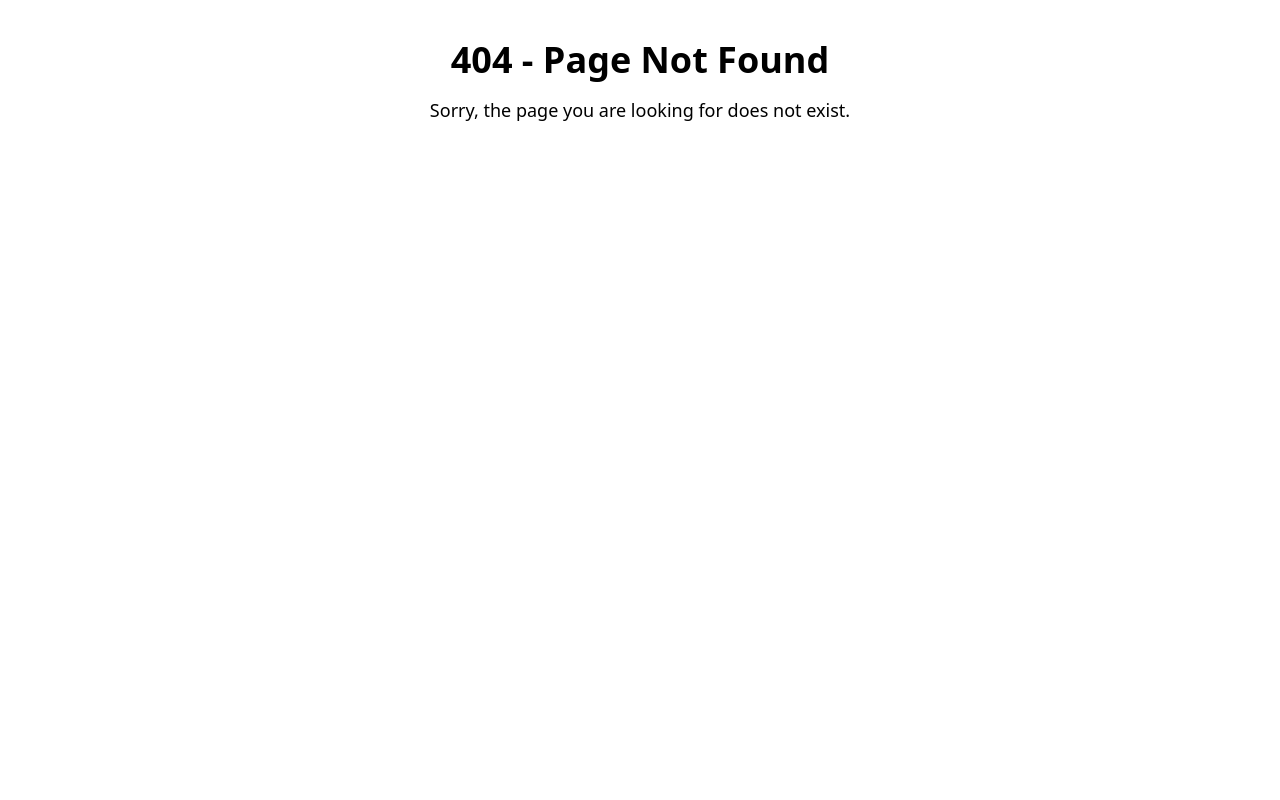
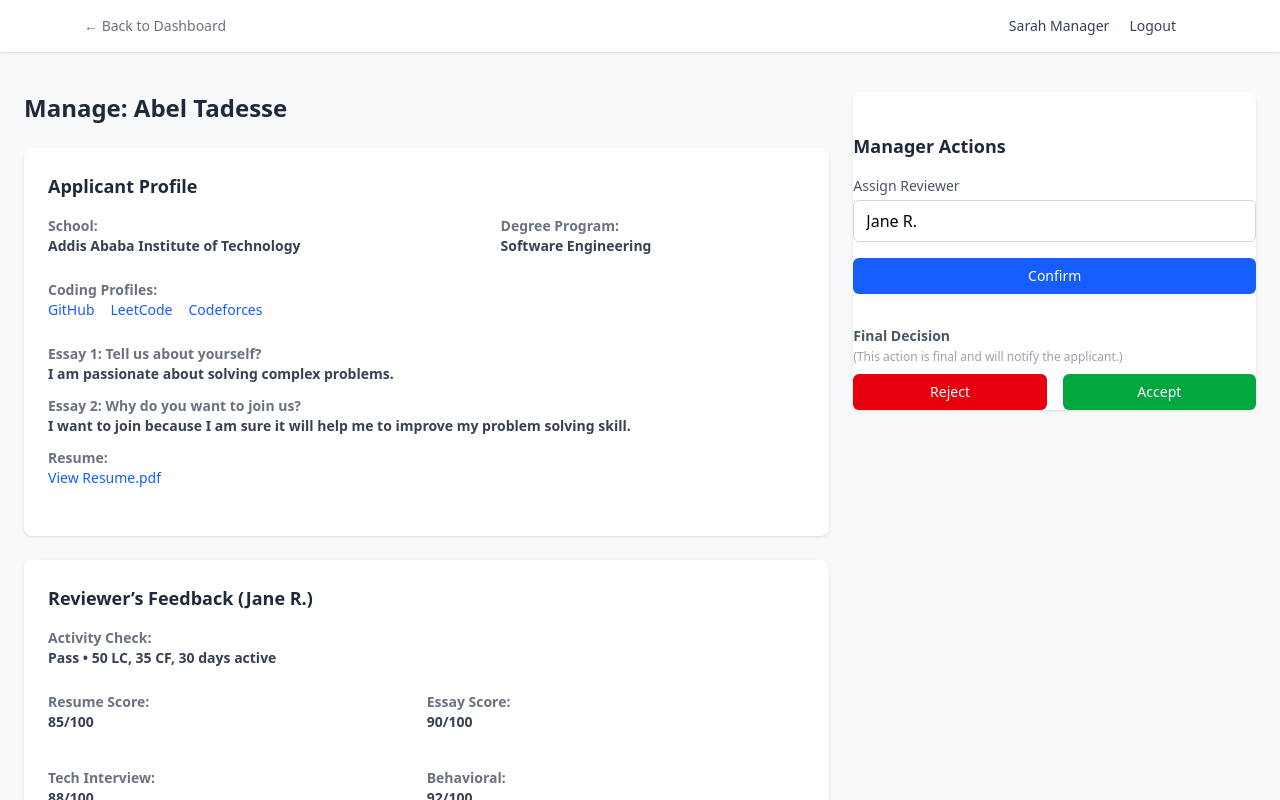
Before and after one commit to sidocoder/a2sv-starter--project-g69, a Next.js app: page /manager/abel-tadesse in a window 1280 px wide. Before the commit this address had no page. Shown: the top 800 px of the page. Built offline with nearby package versions, Linux system fonts and the light colour scheme.

Commit message:
manager detail page

```diff
--- /dev/null
+++ b/src/app/manager/[id]/page.tsx
@@ -0,0 +1,143 @@
+import Link from "next/link";
+
+export default function ManagerDetailPage() {
+  return (
+    <div className="min-h-screen bg-[#F8F9FB] flex flex-col">
+      {/* Top Navigation */}
+      <div className="flex justify-between items-center  bg-white px-6 py-4 shadow">
+        <Link href="/manager" className="text-sm pl-15 text-gray-500 hover:underline">
+          ← Back to Dashboard
+        </Link>
+        <div className="text-sm text-gray-700  pr-20 flex items-center">
+          <p className="mr-5">Sarah Manager</p>
+          <button className="hover:underline">Logout</button>
+        </div>
+      </div>
+
+      {/* Main Content */}
+      <main className="flex-1 px-6 py-10 flex flex-col lg:flex-row gap-6 max-w-7xl mx-auto w-full">
+        {/* Left Column */}
+        <div className="flex flex-col w-full lg:w-2/3 gap-6">
+          <h2 className="text-2xl font-semibold text-gray-800">Manage: Abel Tadesse</h2>
+
+          {/* Applicant Profile */}
+          <div className="bg-white p-6 rounded-lg shadow space-y-4">
+            <h3 className="text-lg font-semibold text-gray-800">Applicant Profile</h3>
+
+            <div className="text-sm text-gray-700 space-y-3">
+              <div className="flex items-center space-x-50 mb-6">
+                <div>
+                <p className="text-gray-500 font-semibold">School:</p>
+                <p className="font-semibold">Addis Ababa Institute of Technology</p>
+                </div>
+                 <div>
+                <p className="text-gray-500 font-semibold">Degree Program:</p>
+                <p className=" font-semibold">Software Engineering</p>
+              </div>
+              </div>
+
+              <div className="mb-6">
+                <p className="text-gray-500 font-semibold">Coding Profiles:</p>
+                <div className="space-x-4">
+                  <a href="#" className="text-blue-600">GitHub</a>
+                  <a href="#" className="text-blue-600">LeetCode</a>
+                  <a href="#" className="text-blue-600">Codeforces</a>
+                </div>
+              </div>
+              <div>
+                <p className="text-gray-500 font-semibold">Essay 1: Tell us about yourself?</p>
+                <p className="font-semibold">I am passionate about solving complex problems.</p>
+              </div>
+              <div>
+                <p className="text-gray-500 font-semibold">Essay 2: Why do you want to join us?</p>
+                <p className="font-semibold">I want to join because I am sure it will help me to improve my problem solving skill.</p>
+              </div>
+              <div className="mb-6">
+                <p className="text-gray-500 font-semibold">Resume:</p>
+                <p className="">
+                  <a href="#" className="text-blue-600">View Resume.pdf</a>
+                </p>
+              </div>
+            </div>
+          </div>
+
+          {/* Reviewer Feedback */}
+          <div className="bg-white p-6 rounded-lg shadow space-y-4">
+            <h3 className="text-lg font-semibold text-gray-800">Reviewer’s Feedback (Jane R.)</h3>
+
+            <div className="text-sm text-gray-700 space-y-3">
+              <div className="mb-6">
+                <p className="text-gray-500 font-semibold">Activity Check:</p>
+                <p className="font-semibold">Pass • 50 LC, 35 CF, 30 days active</p>
+              </div>
+
+              <div className="grid grid-cols-2 gap-y-3 text-sm">
+                <div className="mb-6">
+                  <p className="text-gray-500 font-semibold">Resume Score:</p>
+                  <p className="font-semibold">85/100</p>
+                </div>
+                <div className="mb-6">
+                  <p className="text-gray-500 font-semibold">Essay Score:</p>
+                  <p className="font-semibold">90/100</p>
+                </div>
+                <div className="mb-6">
+                  <p className="text-gray-500 font-semibold">Tech Interview:</p>
+                  <p className="font-semibold">88/100</p>
+                </div>
+                <div className="mb-6">
+                  <p className="text-gray-500 font-semibold">Behavioral:</p>
+                  <p className="font-semibold">92/100</p>
+                </div>
+              </div>
+
+              <div className="mb-6">
+                <p className="text-gray-500 font-semibold">Interviewer Notes:</p>
+                <p className="font-semibold">Strong candidate with excellent problem-solving skills.</p>
+              </div>
+            </div>
+          </div>
+        </div>
+
+        {/* Right Column (Manager Actions) */}
+        <div className="w-full lg:w-1/3">
+          <div className="bg-white pt-10 rounded-lg shadow flex flex-col space-y-8">
+            {/* Section 1: Assign Reviewer */}
+            <div>
+              <h3 className="text-lg font-semibold text-gray-800 mb-4">Manager Actions</h3>
+              <label className="text-sm text-gray-600 block mb-1">Assign Reviewer</label>
+              <input
+                type="text"
+                value="Jane R."
+                className="w-full px-3 py-2 border border-gray-300 rounded-md focus:outline-none focus:ring-2 focus:ring-blue-500"
+              />
+              <button className="mt-4 w-full bg-blue-600 hover:bg-blue-700 text-white py-2 rounded-md text-sm font-medium">
+                Confirm
+              </button>
+            </div>
+
+            {/* Section 2: Final Decision */}
+            <div>
+              <p className="text-sm text-gray-600 mb-2">
+                <strong>Final Decision</strong><br />
+                <span className="text-xs text-gray-400">(This action is final and will notify the applicant.)</span>
+              </p>
+              <div className="flex gap-4 mt-2">
+                <button className="flex-1 bg-red-600 hover:bg-red-700 text-white py-2 rounded-md text-sm font-medium">
+                  Reject
+                </button>
+                <button className="flex-1 bg-green-600 hover:bg-green-700 text-white py-2 rounded-md text-sm font-medium">
+                  Accept
+                </button>
+              </div>
+            </div>
+          </div>
+        </div>
+      </main>
+
+      {/* Footer */}
+      <footer className="bg-[#1E293B] text-center text-white text-sm py-4">
+        © 2023 A2SV. All rights reserved.
+      </footer>
+    </div>
+  );
+}
--- a/src/app/manager/components/ApplicationsTable.tsx
+++ b/src/app/manager/components/ApplicationsTable.tsx
@@ -1,9 +1,12 @@
-"use client";
+'use client';
+
 import React, { useState } from 'react';
+import Link from 'next/link';
 
 type Application = {
   id: number;
   applicant: string;
+  slug: string;
   submitted: string;
   assignedReviewer: string | null;
   status: 'Under Review' | 'New';
@@ -13,6 +16,7 @@ const applications: Application[] = [
   {
     id: 1,
     applicant: 'Abel Tadesse',
+    slug: 'abel-tadesse',
     submitted: 'Oct 26, 2023',
     assignedReviewer: 'Jane R.',
     status: 'Under Review',
@@ -20,6 +24,7 @@ const applications: Application[] = [
   {
     id: 2,
     applicant: 'Bethlehem Tadesse',
+    slug: 'bethlehem-tadesse',
     submitted: 'Oct 25, 2023',
     assignedReviewer: null,
     status: 'New',
@@ -29,7 +34,6 @@ const applications: Application[] = [
 const reviewers = ['Abebe Kebede', 'Alemu Mossia'];
 
 export default function ApplicationsTable() {
-  // For dropdown state management
   const [openActionsId, setOpenActionsId] = useState<number | null>(null);
   const [openAssignId, setOpenAssignId] = useState<number | null>(null);
 
@@ -56,9 +60,13 @@ export default function ApplicationsTable() {
           </tr>
         </thead>
         <tbody>
-          {applications.map(({ id, applicant, submitted, assignedReviewer, status }) => (
+          {applications.map(({ id, applicant, slug, submitted, assignedReviewer, status }) => (
             <tr key={id} className="border-b border-gray-200 hover:bg-gray-50 relative">
-              <td className="p-3">{applicant}</td>
+              <td className="p-3">
+                <Link href={`/manager/${slug}`} className="text-blue-600 hover:underline">
+                  {applicant}
+                </Link>
+              </td>
               <td className="p-3">{submitted}</td>
               <td className="p-3 text-gray-400">
                 {assignedReviewer || (
@@ -86,7 +94,7 @@ export default function ApplicationsTable() {
                   Actions ▼
                 </button>
 
-                {/* Actions dropdown */}
+                {/* Actions Dropdown */}
                 {openActionsId === id && (
                   <div
                     className="absolute top-full right-0 mt-1 w-40 bg-white shadow-md rounded border border-gray-200 z-10"
@@ -95,27 +103,23 @@ export default function ApplicationsTable() {
                       setOpenAssignId(null);
                     }}
                   >
-                    <button
-                      className="block w-full text-left px-4 py-2 hover:bg-gray-100"
-                      onClick={() => alert(`Review ${applicant}`)}
-                    >
-                      Review
-                    </button>
-                    <button
-                      className="block w-full text-left px-4 py-2 hover:bg-gray-100"
-                      onClick={() => alert(`View Details ${applicant}`)}
+                    <Link
+                      href={`/manager/${slug}`}
+                      className="block px-4 py-2 hover:bg-gray-100 text-left w-full"
                     >
                       View Details
-                    </button>
+                    </Link>
                     <div className="relative group">
                       <button
                         className="block w-full text-left px-4 py-2 hover:bg-gray-100 flex justify-between items-center"
-                        onClick={() => setOpenAssignId(openAssignId === id ? null : id)}
+                        onClick={() =>
+                          setOpenAssignId(openAssignId === id ? null : id)
+                        }
                       >
                         Assign to Reviewer &raquo;
                       </button>
 
-                      {/* Assign dropdown */}
+                      {/* Assign Dropdown */}
                       {openAssignId === id && (
                         <div
                           className="absolute top-0 left-full mt-0 ml-1 w-48 bg-white shadow-md rounded border border-gray-200 z-20"
@@ -127,7 +131,9 @@ export default function ApplicationsTable() {
                           {reviewers.map((rev) => (
                             <button
                               key={rev}
-                              onClick={() => alert(`Assign ${applicant} to ${rev}`)}
+                              onClick={() =>
+                                alert(`Assign ${applicant} to ${rev}`)
+                              }
                               className="flex items-center gap-2 px-4 py-2 hover:bg-gray-100 w-full text-left"
                             >
                               <svg
```
